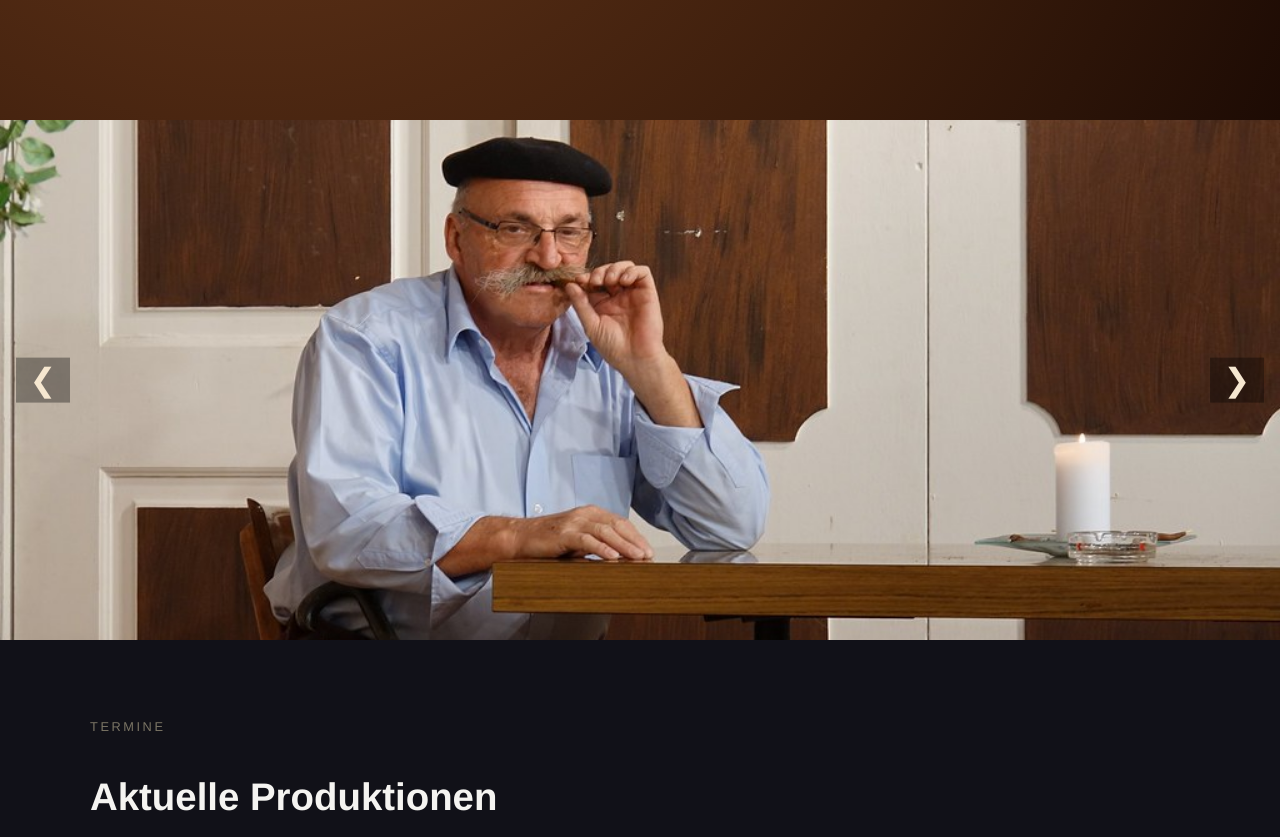
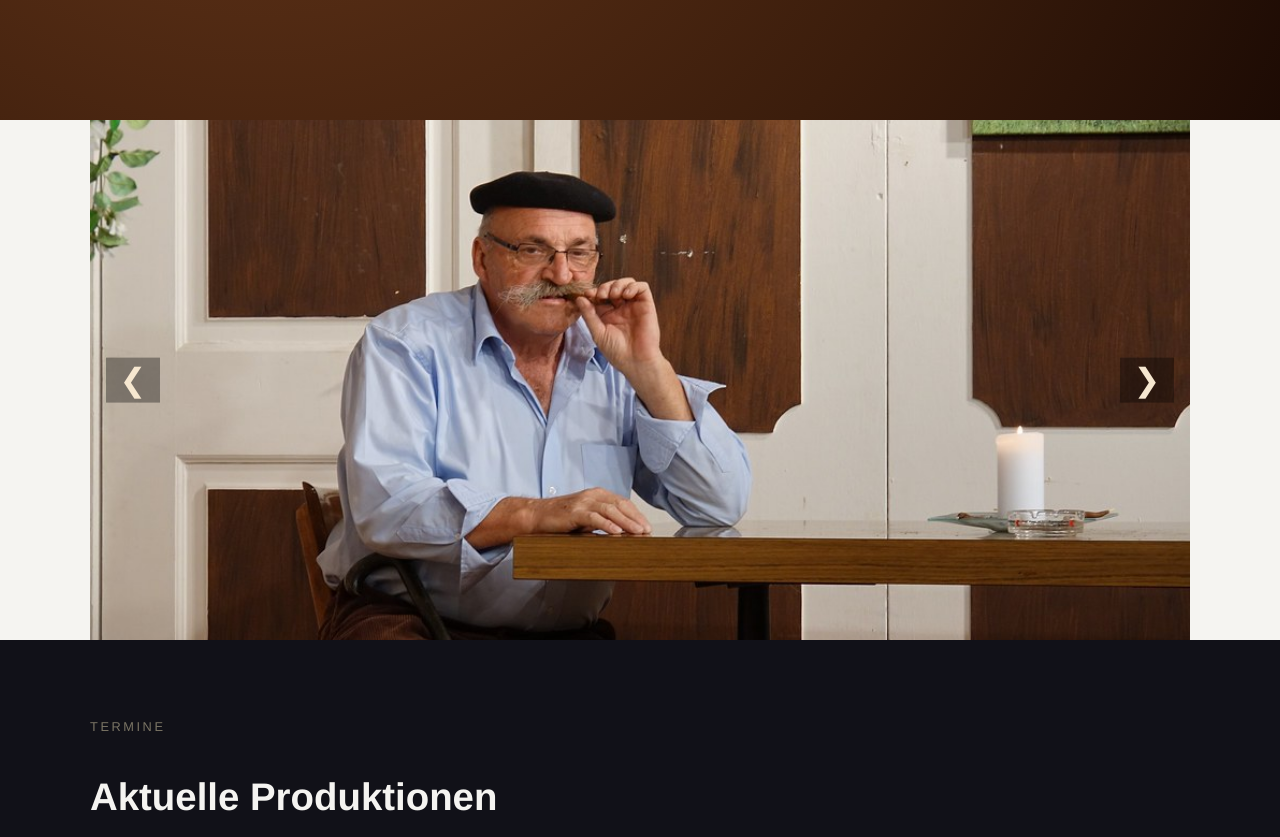
Before and after one commit to digital-apes-ch/theater-vagabonds, a plain HTML site: page index.html in a window 1280 px wide. Shown: the part 520-1357 px from the top of the page. Drawn offline with Linux system fonts and the light colour scheme.

Commit message:
Update index.html to open Flickr link in a new tab and modify main.css to set max-width and center the image carousel section.

```diff
--- a/index.html
+++ b/index.html
@@ -196,7 +196,7 @@ Wir freuen uns über eine Nachricht von Dir und antworten in der Regel innerhalb
           </li>
           <li>
             <strong>Social</strong>
-            <a href="https://www.flickr.com/photos/theatervagabunden/albums">Flickr</a>
+            <a href="https://www.flickr.com/photos/theatervagabunden/albums" target="_blank" rel="noopener noreferrer">Flickr</a>
           </li>
         </ul>
       </div>
--- a/styles/main.css
+++ b/styles/main.css
@@ -195,8 +195,8 @@ h3 {
 }
 
 #bildkarussell .section__inner {
-  max-width: none;
-  margin: 0;
+  max-width: 1100px;
+  margin: 0 auto;
 }
 
 #ensemble,
```
